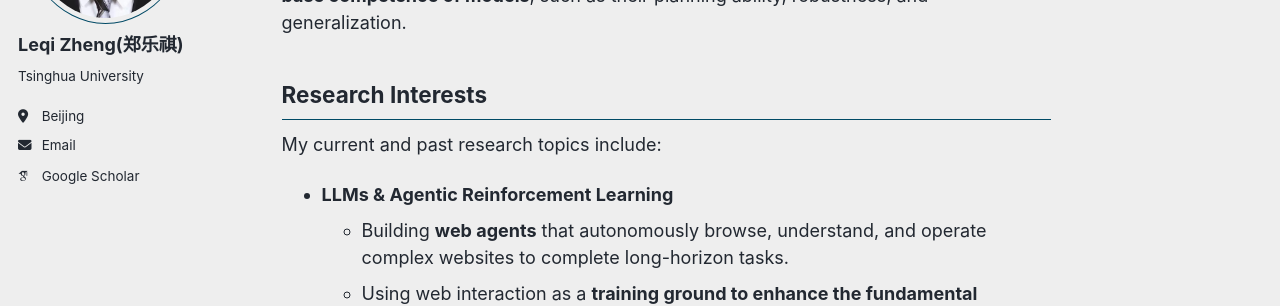
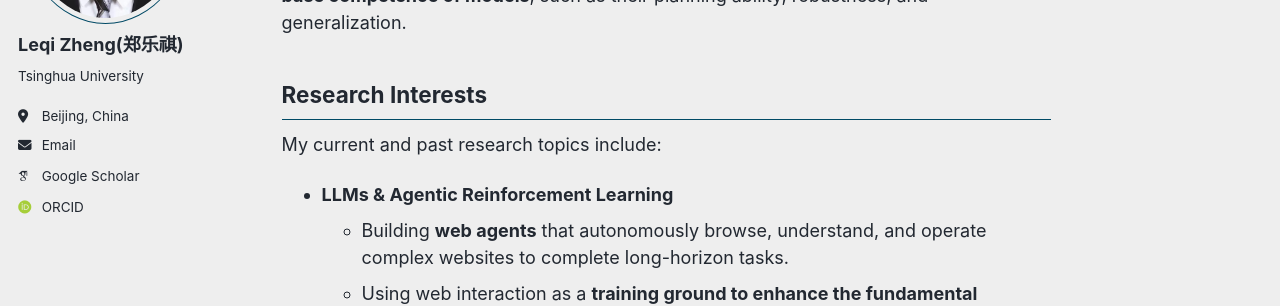
Before and after one commit to LQgdwind/LQgdwind.github.io, a Jekyll site: the page built from _pages/about.md, in a window 1280 px wide. Shown: the part 228-534 px from the top of the page. Built offline with Jekyll 4.4.1, drawn with Linux system fonts in a browser that asks for light colours; some web fonts are replaced; a script bundle is joined from its source files by our own code; library files that are not in the unit come from our copies.

Commit message:
Update _config.yml

```diff
--- a/_config.yml
+++ b/_config.yml
@@ -27,7 +27,7 @@ author:
   name             : "Leqi Zheng(郑乐祺)"
   pronouns         : # example: "she/her"
   bio              : "Tsinghua University"
-  location         : "Beijing"
+  location         : "Beijing, China"
   employer         : #
   uri              : # URL
   email            : "zhenglq24@mails.tsinghua.edu.cn"
@@ -38,7 +38,7 @@ author:
   googlescholar    : "https://scholar.google.com/citations?user=9TOGduEAAAAJ&hl=en"
   inspire-hep      : # URL
   impactstory      : # URL
-  orcid            : #
+  orcid            : "https://orcid.org/my-orcid?orcid=0009-0001-8012-100X"
   semantic         : # URL
   ssrn             : # URL
   pubmed           : #
```
